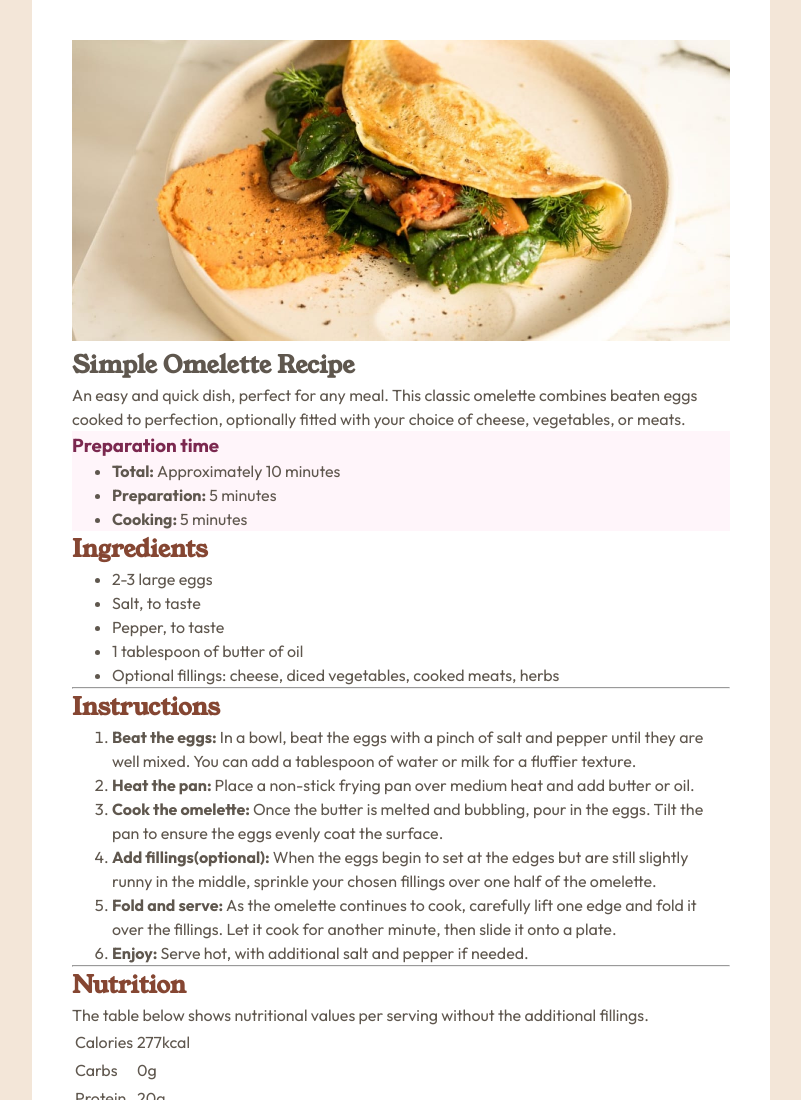
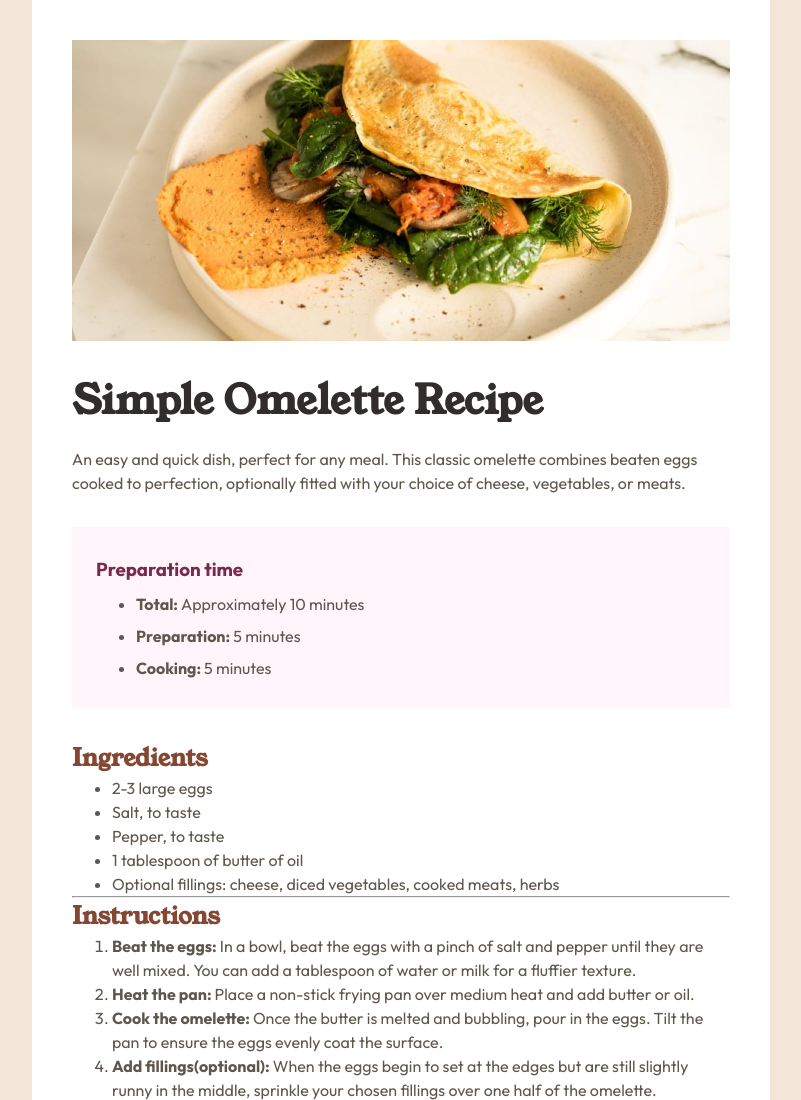
Before and after one commit to ag7621/fem-recipe-page, a plain HTML site: page index.html in a window 1280 px wide. Shown: the top 1100 px of the page, without its empty margins (239-1040 px from the left). Drawn offline with Linux system fonts and the light colour scheme.

Commit message:
update style.css
added title styling

```diff
--- a/style.css
+++ b/style.css
@@ -14,6 +14,7 @@
     /* components */
     --clr-background-primary: var(--eggshell);
     --clr-heading-primary: var(--nutmeg);
+    --clr-title-primary: var(--dk-charcoal);
 
     --clr-prep-background: var(--rose-white);
     --clr-prep-heading: var(--dk-raspberry);
@@ -21,6 +22,7 @@
 
     /* font size */
     --fs-400: 1rem;
+    --fs-800: 2.5rem;
 
     /* font weight */
     --fw-regular: 400;
@@ -72,6 +74,12 @@ h2 {
     font-family: 'Young Serif', serif;
 }
 
+h1 {
+    color: var(--clr-title-primary);
+    margin: 1.5rem 0 1rem;
+    font-size: var(--fs-800);
+}
+
 h2 {
     color: var(--clr-heading-primary);
 }
@@ -101,7 +109,9 @@ article {
 
 .card--prep {
     background-color: var(--clr-prep-background);
-    ;
+    margin: 2rem 0;
+    padding: 1.5rem;
+    line-height: 2;
 }
 
 .card--prep h3 {
```
